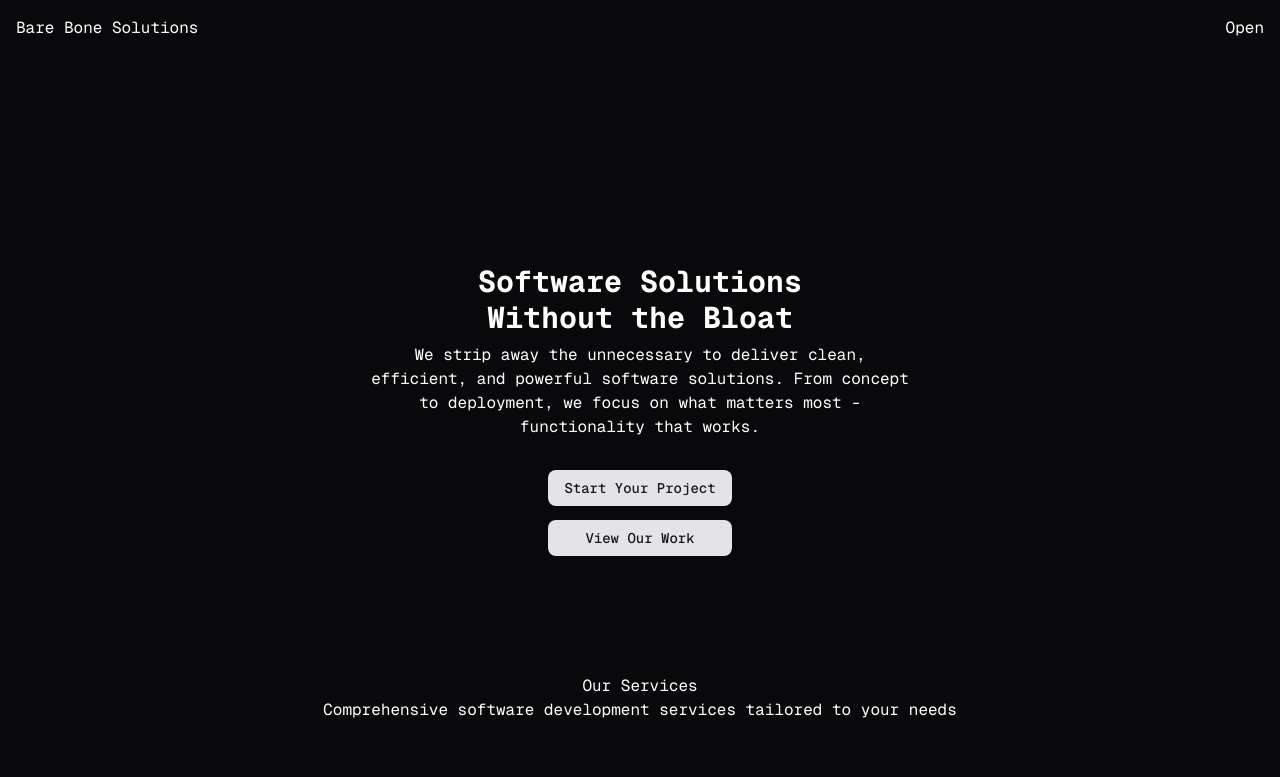
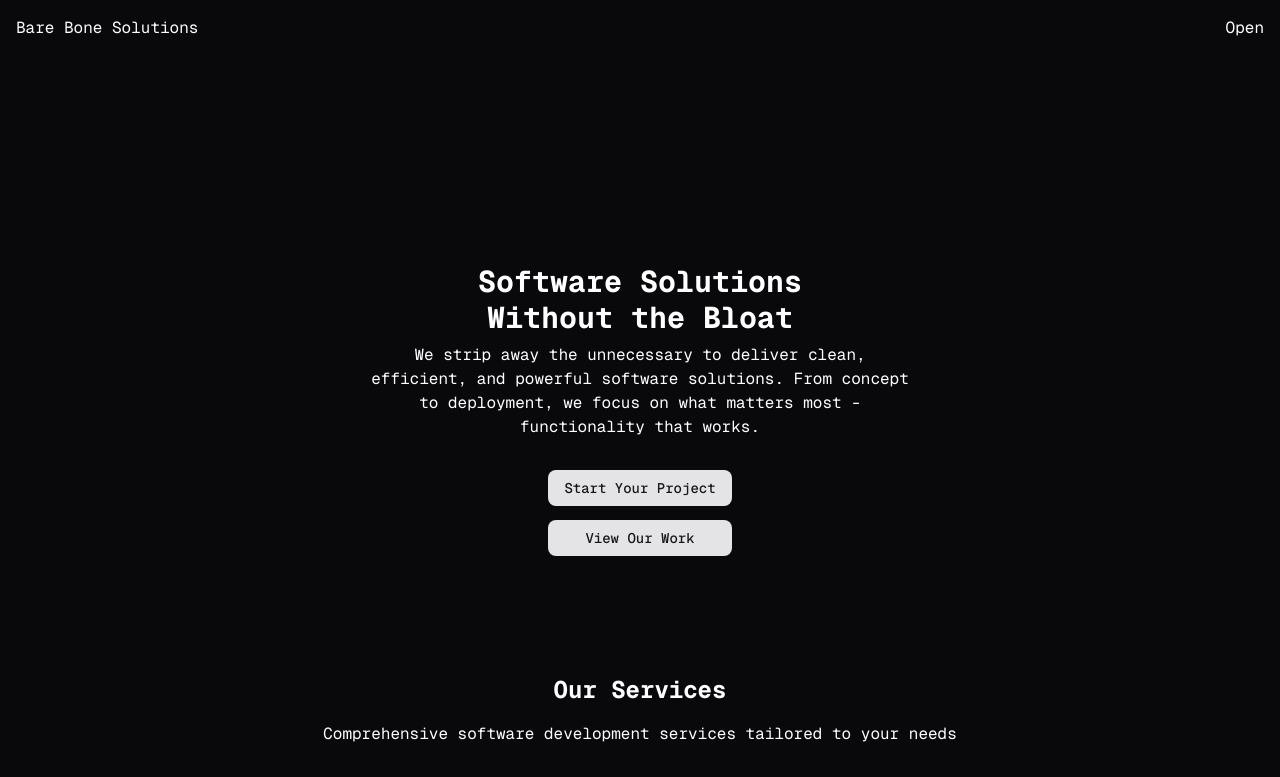
Before and after one commit to bare-bones-solutions/barebones-site, a Next.js app: page / in a window 1280 px wide. Shown: the top 777 px of the page. Built offline with nearby package versions, Linux system fonts and the light colour scheme.

Commit message:
add small change to header of services section

```diff
--- a/src/components/homepage/services.tsx
+++ b/src/components/homepage/services.tsx
@@ -11,7 +11,7 @@ export default function Services() {
     return (
         <div className="text-white px-5 flex flex-col">
             <div className="w-full flex flex-col items-center text-center mt-[82px] mb-[56px]">
-                <h2>Our Services</h2>
+                <h2 className="text-2xl mb-[16px] font-bold">Our Services</h2>
                 <p>Comprehensive software development services tailored to your needs</p>
             </div>
             <div className="w-full flex flex-col gap-[24px]">
```
